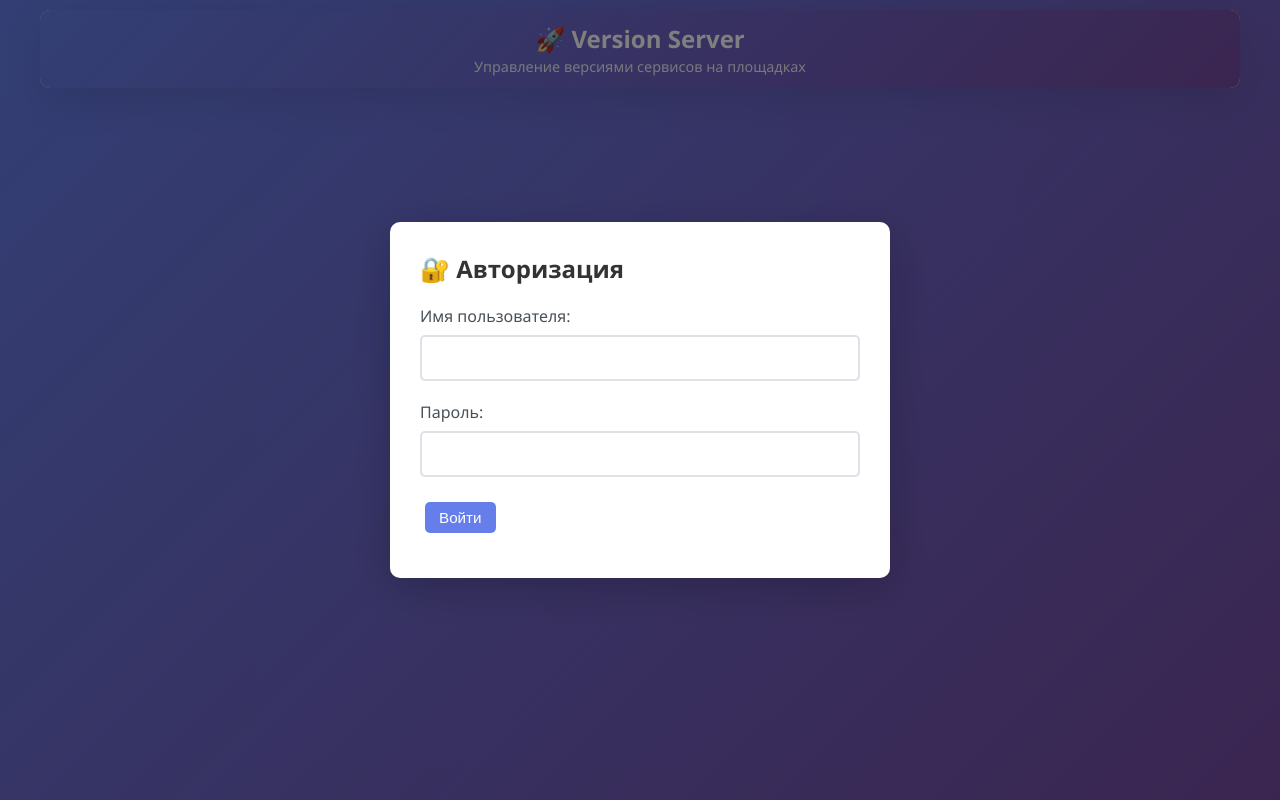
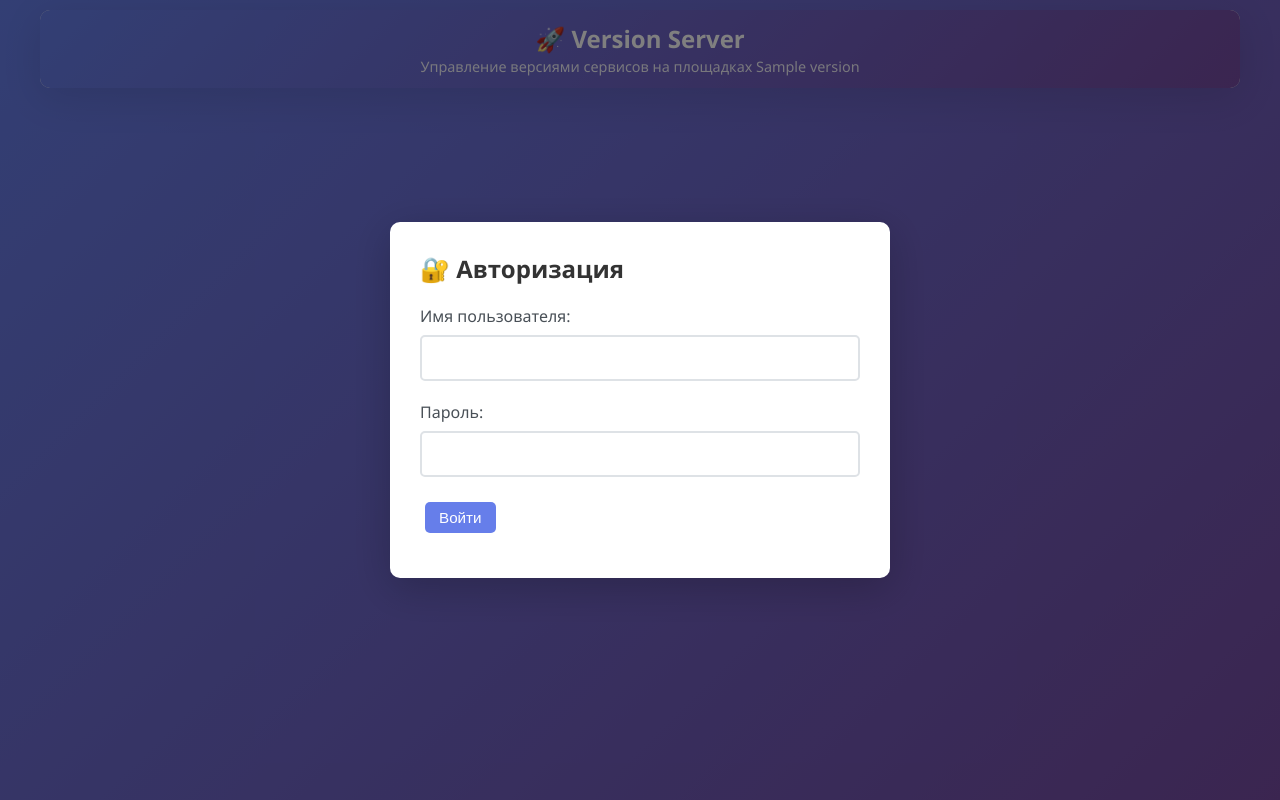
Before and after one commit to Barashkov/version-server, a Flask app: template app/templates/index.html in a window 1280 px wide. Run offline with Flask 3, Linux system fonts and the light colour scheme; the template is opened without the code that fills it: most values are stand-ins (such as "Sample title", 1, 10 or a date in 2020).

Commit message:
Add app version 0.3.0 and display it in web UI and Swagger

```diff
--- a/app/__init__.py
+++ b/app/__init__.py
@@ -9,6 +9,7 @@ from app.routes.services import services_bp
 from app.routes.web import web_bp
 
 logger = get_logger(__name__)
+__version__ = "0.3.0"
 
 
 def create_app(data_file: str = None):
@@ -37,7 +38,7 @@ def create_app(data_file: str = None):
     swagger = Swagger(app, template={
         "info": {
             "title": "Version Server API",
-            "version": "0.2.0",
+            "version": __version__,
             "description": "API for managing service versions across different areas"
         },
         "securityDefinitions": {
--- a/app/routes/web.py
+++ b/app/routes/web.py
@@ -6,4 +6,5 @@ web_bp = Blueprint('web', __name__)
 @web_bp.route('/')
 def index():
     """Serve the main web interface."""
-    return render_template('index.html')
+    from app import __version__
+    return render_template('index.html', version=__version__)
--- a/app/templates/index.html
+++ b/app/templates/index.html
@@ -10,7 +10,7 @@
     <div class="container">
         <header>
             <h1>🚀 Version Server</h1>
-            <p>Управление версиями сервисов на площадках</p>
+            <p>Управление версиями сервисов на площадках <span id="appVersion">{{ version }}</span></p>
         </header>
 
         <!-- Login Modal -->
```
